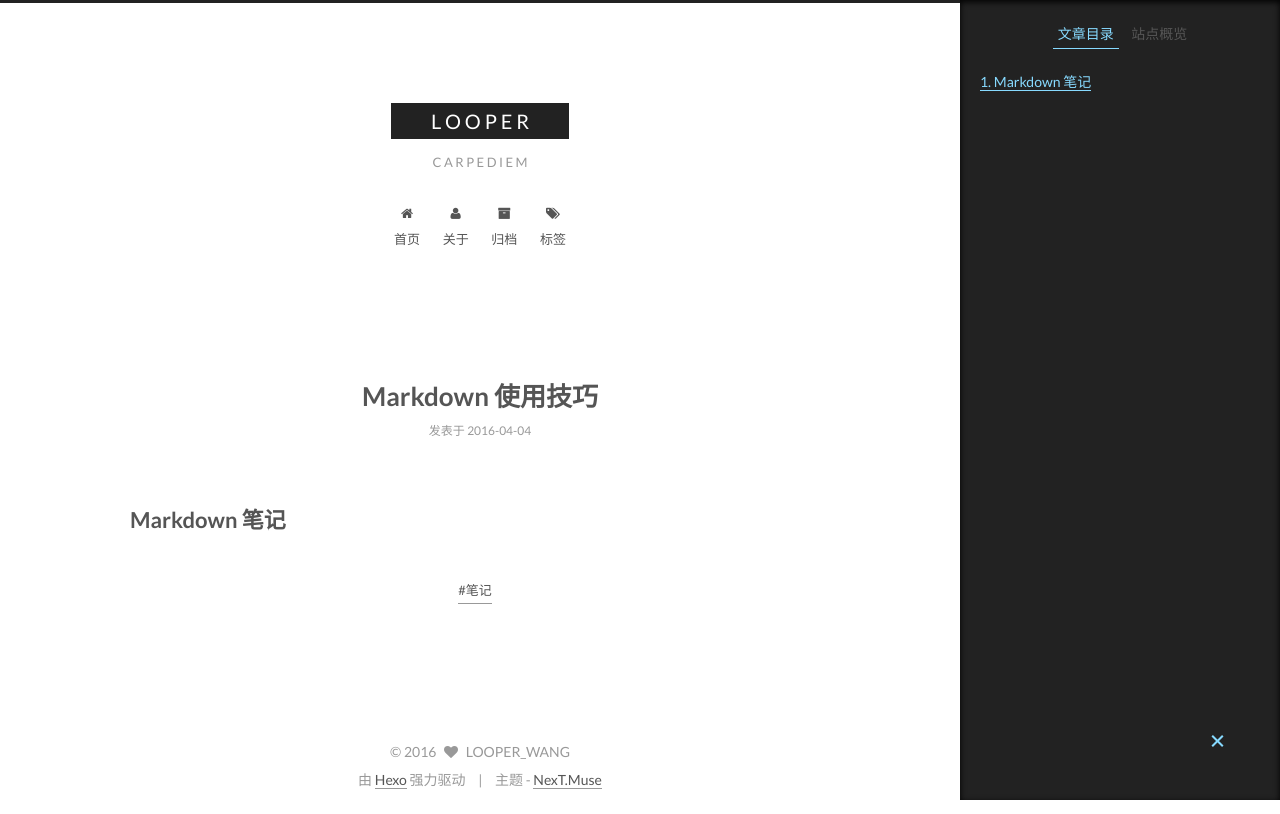
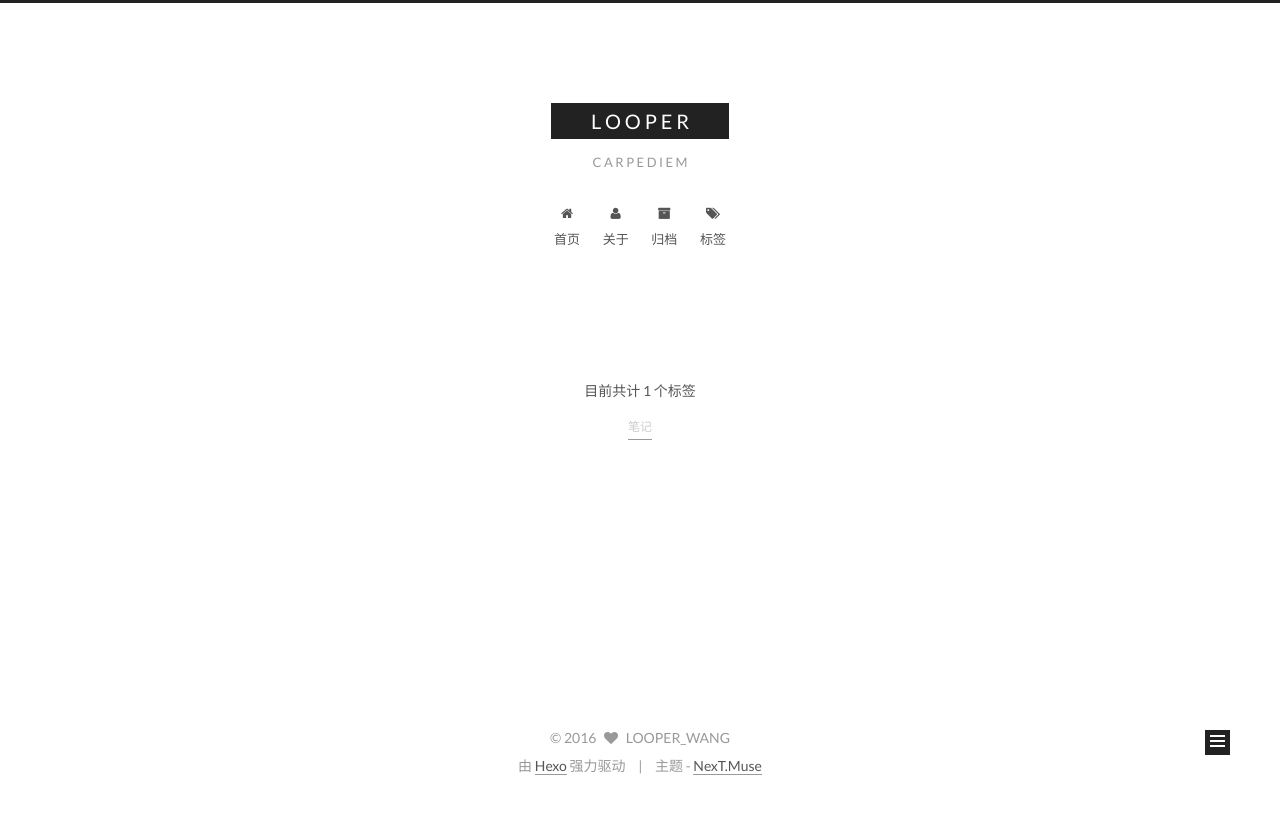
Before and after one commit to looperwang/looperwang.github.io, a plain HTML site: page tags/index.html in a window 1280 px wide. Drawn offline with Linux system fonts and the light colour scheme.

Commit message:
Site updated: 2016-04-05 00:43:02

```diff
--- a/2016/04/04/Markdown 使用技巧/index.html
+++ b/tags/index.html
@@ -41,7 +41,7 @@
 <link href="/css/main.css?v=0.5.0" rel="stylesheet" type="text/css" />
 
 
-  <meta name="keywords" content="笔记," />
+  <meta name="keywords" content="Hexo, NexT" />
 
 
 
@@ -57,16 +57,16 @@
 
 
 
-<meta name="description" content="Markdown 笔记">
-<meta property="og:type" content="article">
-<meta property="og:title" content="Markdown 使用技巧">
-<meta property="og:url" content="http://yoursite.com/2016/04/04/Markdown 使用技巧/index.html">
+<meta name="description" content="Carpe diem. Seize the day，boys. Make your lives extraordinary.">
+<meta property="og:type" content="website">
+<meta property="og:title" content="Tagcloud">
+<meta property="og:url" content="http://yoursite.com/tags/index.html">
 <meta property="og:site_name" content="L O O P E R">
-<meta property="og:description" content="Markdown 笔记">
-<meta property="og:updated_time" content="2016-04-04T16:02:09.881Z">
+<meta property="og:description" content="Carpe diem. Seize the day，boys. Make your lives extraordinary.">
+<meta property="og:updated_time" content="2016-04-04T16:39:46.980Z">
 <meta name="twitter:card" content="summary">
-<meta name="twitter:title" content="Markdown 使用技巧">
-<meta name="twitter:description" content="Markdown 笔记">
+<meta name="twitter:title" content="Tagcloud">
+<meta name="twitter:description" content="Carpe diem. Seize the day，boys. Make your lives extraordinary.">
 
 
 
@@ -84,7 +84,13 @@
   };
 </script>
 
-  <title> Markdown 使用技巧 | L O O P E R </title>
+  <title>
+
+
+
+    标签 | L O O P E R
+
+</title>
 </head>
 
 <body itemscope itemtype="http://schema.org/WebPage" lang="zh-Hans">
@@ -105,7 +111,7 @@
 
 
 
-  <div class="container one-collumn sidebar-position-left page-post-detail ">
+  <div class="container one-collumn sidebar-position-left  ">
     <div class="headband"></div>
 
     <header id="header" class="header" itemscope itemtype="http://schema.org/WPHeader">
@@ -196,100 +202,15 @@
   <div id="posts" class="posts-expand">
 
 
+      <div class="tag-cloud">
+        <div class="tag-cloud-title">
+            目前共计 1 个标签
+        </div>
+        <div class="tag-cloud-tags">
+          <a href="/tags/笔记/" style="font-size: 12px; color: #ccc">笔记</a>
+        </div>
+      </div>
 
-
-
-
-
-
-
-  <article class="post post-type-normal " itemscope itemtype="http://schema.org/Article">
-
-
-      <header class="post-header">
-
-
-
-          <h1 class="post-title" itemprop="name headline">
-
-
-
-                Markdown 使用技巧
-
-
-          </h1>
-
-
-        <div class="post-meta">
-          <span class="post-time">
-            <span class="post-meta-item-icon">
-              <i class="fa fa-calendar-o"></i>
-            </span>
-            <span class="post-meta-item-text">发表于</span>
-            <time itemprop="dateCreated" datetime="2016-04-04T14:33:40+08:00" content="2016-04-04">
-              2016-04-04
-            </time>
-          </span>
-
-
-
-
-
-
-
-
-
-
-
-
-        </div>
-      </header>
-
-
-
-    <div class="post-body" itemprop="articleBody">
-
-
-
-
-
-        <h1 id="Markdown-笔记"><a href="#Markdown-笔记" class="headerlink" title="Markdown 笔记"></a>Markdown 笔记</h1>
-
-    </div>
-
-    <div>
-
-
-
-    </div>
-
-    <div>
-
-
-
-    </div>
-
-    <footer class="post-footer">
-
-        <div class="post-tags">
-
-            <a href="/tags/笔记/" rel="tag">#笔记</a>
-
-        </div>
-
-
-
-
-
-
-    </footer>
-  </article>
-
-
-
-    <div class="post-spread">
-
-    </div>
   </div>
 
 
@@ -321,17 +242,8 @@
 
 
 
-        <ul class="sidebar-nav motion-element">
-          <li class="sidebar-nav-toc sidebar-nav-active" data-target="post-toc-wrap" >
-            文章目录
-          </li>
-          <li class="sidebar-nav-overview" data-target="site-overview">
-            站点概览
-          </li>
-        </ul>
 
-
-      <section class="site-overview sidebar-panel ">
+      <section class="site-overview sidebar-panel  sidebar-panel-active ">
         <div class="site-author motion-element" itemprop="author" itemscope itemtype="http://schema.org/Person">
           <img class="site-author-image" itemprop="image"
                src="/images/psb.png"
@@ -376,17 +288,6 @@
 
       </section>
 
-
-        <section class="post-toc-wrap motion-element sidebar-panel sidebar-panel-active">
-          <div class="post-toc">
-
-
-
-
-              <div class="post-toc-content"><ol class="nav"><li class="nav-item nav-level-1"><a class="nav-link" href="#Markdown-笔记"><span class="nav-number">1.</span> <span class="nav-text">Markdown 笔记</span></a></li></ol></div>
-
-          </div>
-        </section>
 
 
     </div>
@@ -471,10 +372,6 @@
 
 
 
-  <script type="text/javascript" src="/js/src/scrollspy.js?v=0.5.0"></script>
-<script type="text/javascript" src="/js/src/post-details.js?v=0.5.0"></script>
-
-
 
 
 
```
